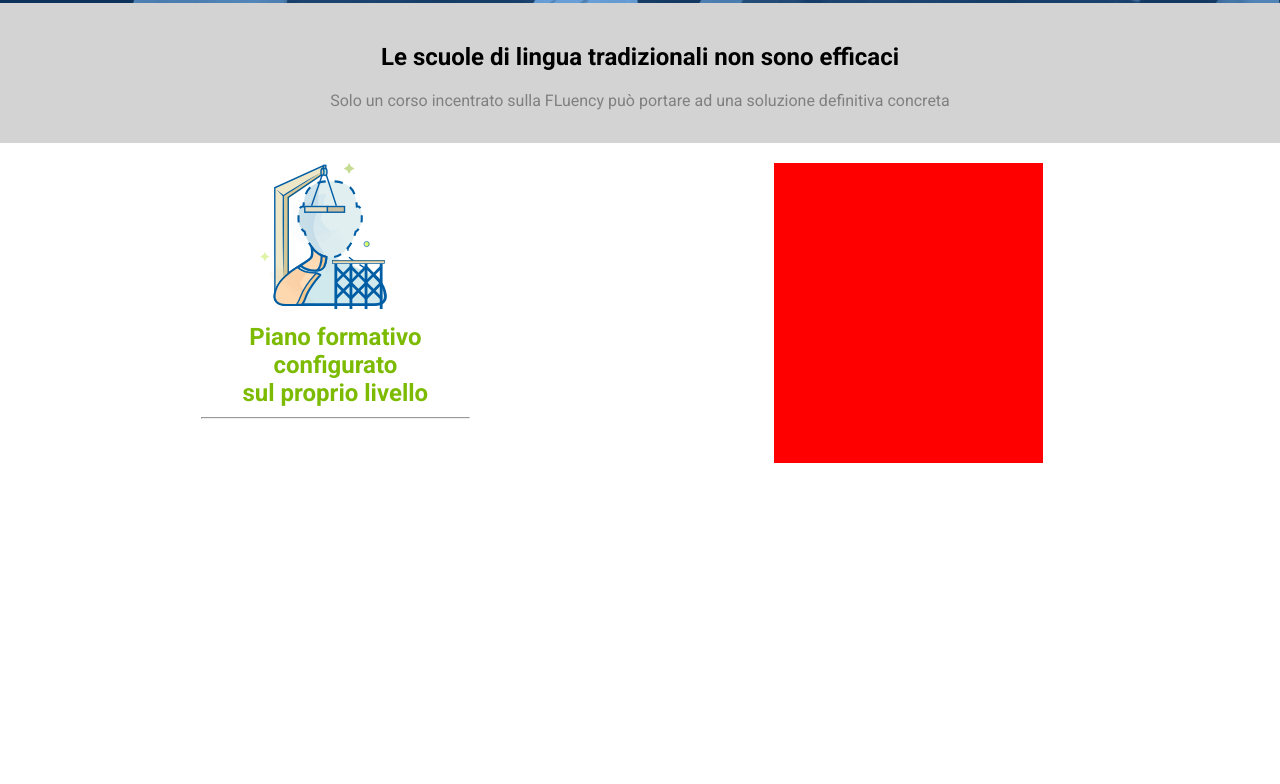
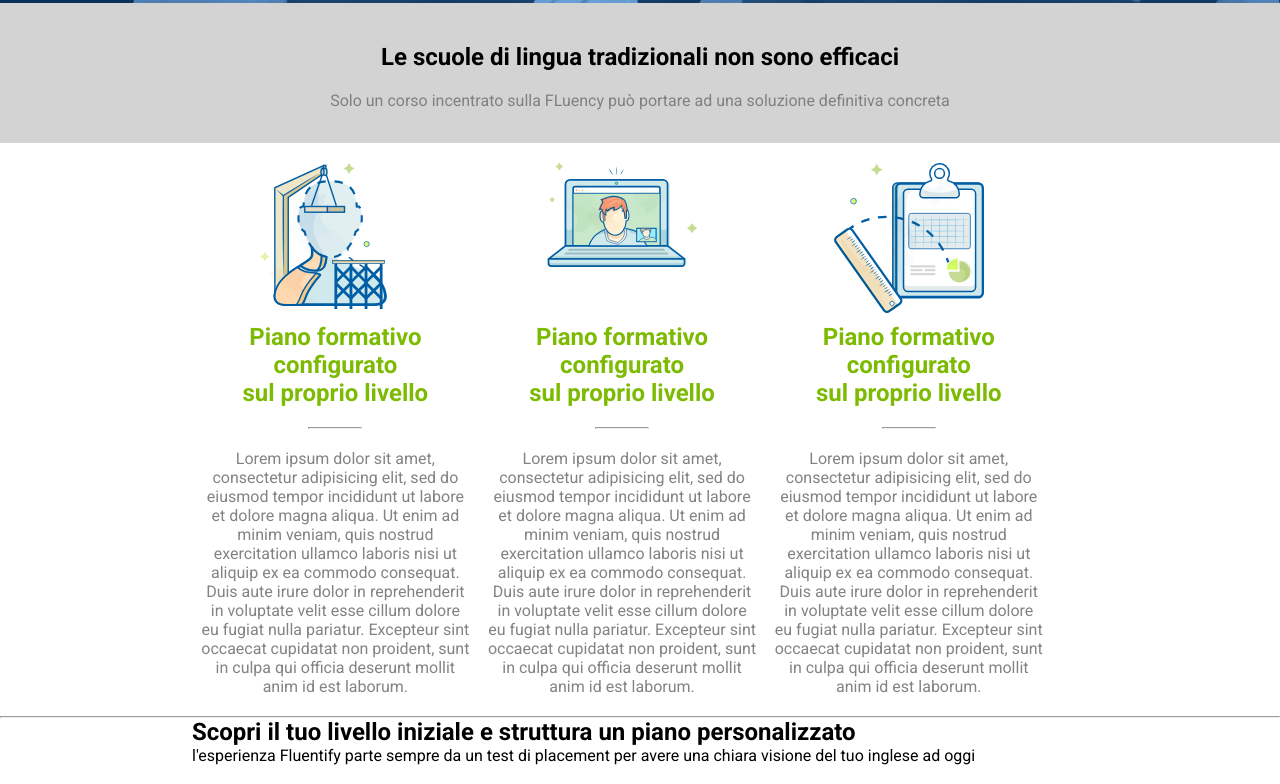
Before and after one commit to Danilo-P-git/htmlcss-fluentify, a plain HTML site: page index.html in a window 1280 px wide. Shown: the part 597-1381 px from the top of the page. Before the commit the page ends 1080 px from the top, so only its background shows below. Drawn offline with Linux system fonts and the light colour scheme.

Commit message:
Struttura doppia wip

```diff
--- a/css/style.css
+++ b/css/style.css
@@ -140,12 +140,11 @@ header::after {
   color: #808080;
 }
 /* /subtitle */
-
+/* Tre box */
 .box {
   position: relative;
   float: left;
   width: 30%;
-  height: 300px;
   margin: 20px 1%
 }
 .left .img {
@@ -161,13 +160,39 @@ header::after {
   text-align: center;
   margin: 10px 0;
 }
+.box hr {
+  width: 20%;
+  margin: auto;
+  margin-top: 20px;
+  margin-bottom: 20px;
+}
+.box p {
+  text-align: center;
+  color: #838383;
+}
+.middle .img {
+  height: 150px;
+  width: 150px;
+  margin: auto;
+  background-size: contain;
+  background-repeat: no-repeat;
+  background-image: url(../img/computer.svg);
+}
+.right .img {
+  height: 150px;
+  width: 150px;
+  margin: auto;
+  background-size: contain;
+  background-repeat: no-repeat;
+  background-image: url(../img/doc.svg);
+}
+main .container::after {
+  content: "";
+  display: block;
+  clear: both;
 
 }
-.center {
-  background-color: red;
+/* /Tre box */
+/* Grafico finale */
 
 }
-.right {
-  background-color: red;
-
-}
--- a/index.html
+++ b/index.html
@@ -56,12 +56,37 @@
           <div class="img"></div>
           <h2>Piano formativo configurato <br> sul proprio livello</h2>
           <hr>
+          <p>Lorem ipsum dolor sit amet, consectetur adipisicing elit, sed do eiusmod tempor incididunt ut labore et dolore magna aliqua. Ut enim ad minim veniam, quis nostrud exercitation ullamco laboris nisi ut aliquip ex ea commodo consequat. Duis aute irure dolor in reprehenderit in voluptate velit esse cillum dolore eu fugiat nulla pariatur. Excepteur sint occaecat cupidatat non proident, sunt in culpa qui officia deserunt mollit anim id est laborum.</p>
         </div>
-        <div class="box center"></div>
-        <div class="box right"></div>
+        <div class="box middle">
+          <div class="img"></div>
+          <h2>Piano formativo configurato <br> sul proprio livello</h2>
+          <hr>
+          <p>Lorem ipsum dolor sit amet, consectetur adipisicing elit, sed do eiusmod tempor incididunt ut labore et dolore magna aliqua. Ut enim ad minim veniam, quis nostrud exercitation ullamco laboris nisi ut aliquip ex ea commodo consequat. Duis aute irure dolor in reprehenderit in voluptate velit esse cillum dolore eu fugiat nulla pariatur. Excepteur sint occaecat cupidatat non proident, sunt in culpa qui officia deserunt mollit anim id est laborum.</p>
+        </div>
+        <div class="box right">
+          <div class="img"></div>
+          <h2>Piano formativo configurato <br> sul proprio livello</h2>
+          <hr>
+          <p>Lorem ipsum dolor sit amet, consectetur adipisicing elit, sed do eiusmod tempor incididunt ut labore et dolore magna aliqua. Ut enim ad minim veniam, quis nostrud exercitation ullamco laboris nisi ut aliquip ex ea commodo consequat. Duis aute irure dolor in reprehenderit in voluptate velit esse cillum dolore eu fugiat nulla pariatur. Excepteur sint occaecat cupidatat non proident, sunt in culpa qui officia deserunt mollit anim id est laborum.</p>
+        </div>
+      </div>
+      <hr>
+      <section class="container">
+        <div class="text">
+          <h2>Scopri il tuo livello iniziale e struttura un piano personalizzato</h2>
+          <p>l'esperienza Fluentify parte sempre da un test di placement per avere una chiara visione del tuo inglese ad oggi</p><br>
+          <a href="#"></a>
 
-    </div>
+        </div>
+
+      </section>
+
+
+      </div>
     </main>
+
+
     <!-- Corpo -->
     <!-- footer -->
     <footer>
```
